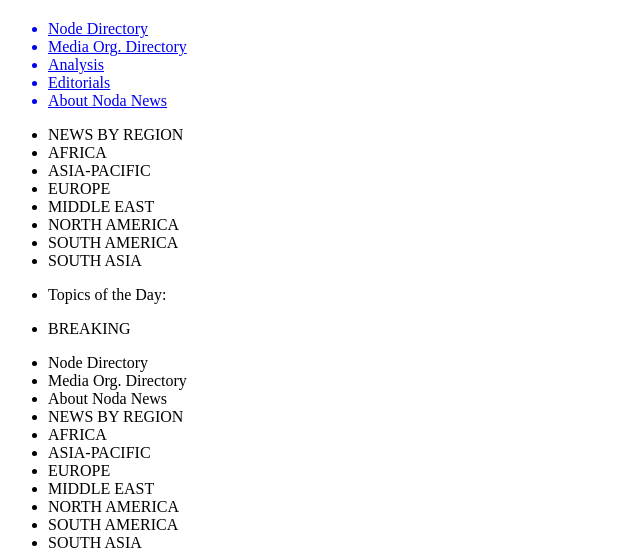
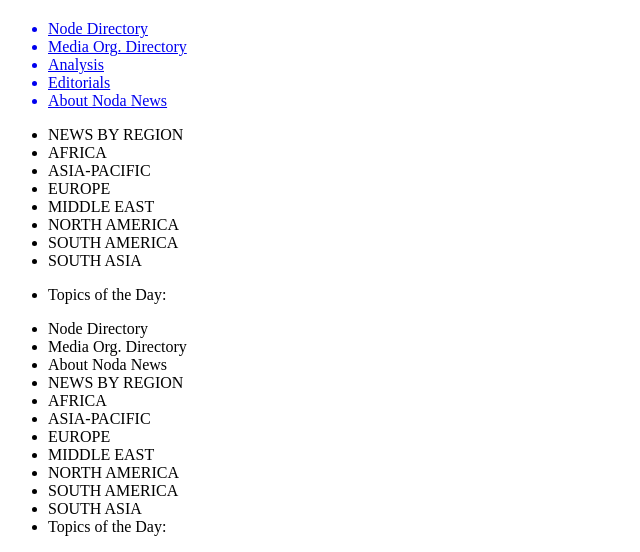
Before and after one commit to pmorel92/nodanews, a Django app: page / in a window 1280 px wide. Shown: the part 964-1516 px from the top of the page, without its empty margins (0-640 px from the left). Run offline with Django 3.2, Linux system fonts and the light colour scheme; data that the repository does not hold is empty.

Commit message:
twitters

```diff
--- a/nodanews/templates/nodanews/index.html
+++ b/nodanews/templates/nodanews/index.html
@@ -53,7 +53,6 @@
 	{% endfor %}
 	</ul>
 	<ul id='news_ticker'>
-		<li id="breaking_news_title">BREAKING</li>
 		{% for breaking_link in breaking_links %}
 		<li><a href="{{breaking_link.url}}" class="breaking_link{{breaking_link.region.color}}" target="_blank"><p>{{breaking_link.title}}</a><a href="http://www.nodanews.com/media_dir/{{breaking_link.media.id}}" class="breaking_media" target="_blank"> -- {{breaking_link.media.name}}</p></a></li>
 		{% endfor %}
@@ -125,7 +124,6 @@
 	{% endfor %}
 	</div>
 	<div id="video_feed">
-		<p id="livevideo_title">LIVE/RECENT VIDEO</p>
 		{% for livevideo in livevideos %}
 			<p class="video_names">{{livevideo.name1}}</p>
 			<iframe class="livevideo" width="420" height="236" src="{{livevideo.video1}}" frameborder="0" allowfullscreen></iframe>
```
